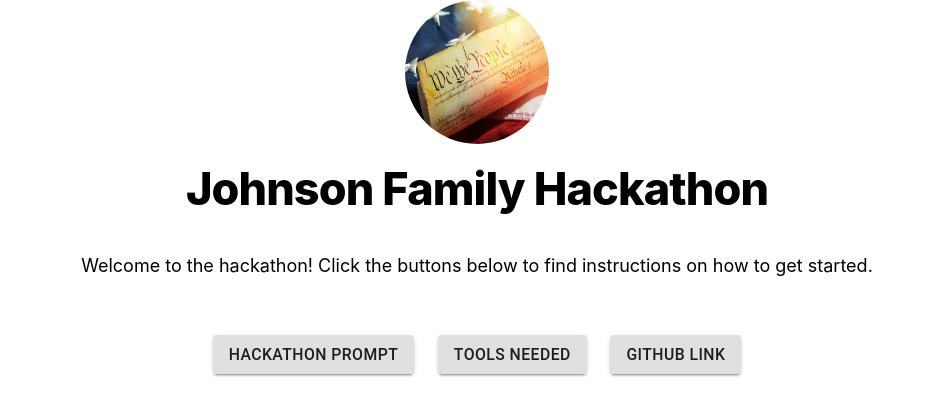
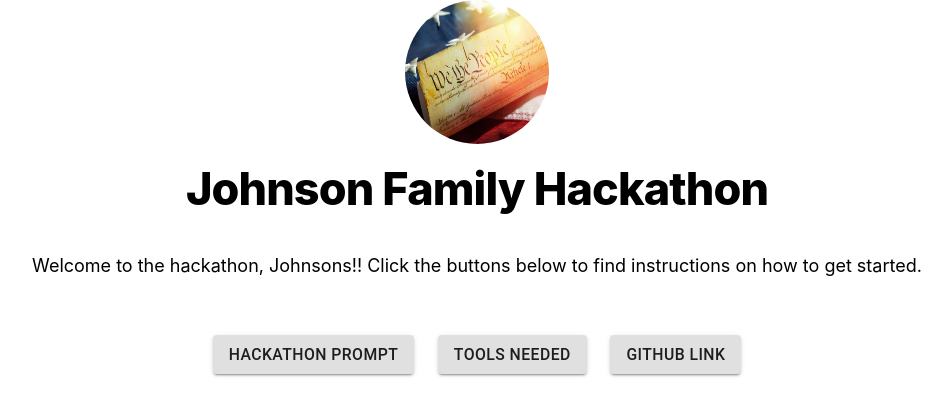
Before and after one commit to woody-the-wood/hackathon_project, a Next.js app: page / in a window 1280 px wide. Shown: the top 416 px of the page, without its empty margins (163-1115 px from the left). Built offline with nearby package versions, Linux system fonts and the light colour scheme.

Commit message:
Update index.js
Updated Home

```diff
--- a/pages/index.js
+++ b/pages/index.js
@@ -15,7 +15,7 @@ export default function Home() {
       </Layout>
       <Box display="flex" flexDirection="column" justifyContent="center" alignItems="center">
           <p>
-            Welcome to the hackathon! Click the buttons below to find instructions on how to get started.
+            Welcome to the hackathon, Johnsons!! Click the buttons below to find instructions on how to get started.
           </p>
           <p></p>
         <Box display="flex" justifyContent="space-evenly" width="45%">
```
